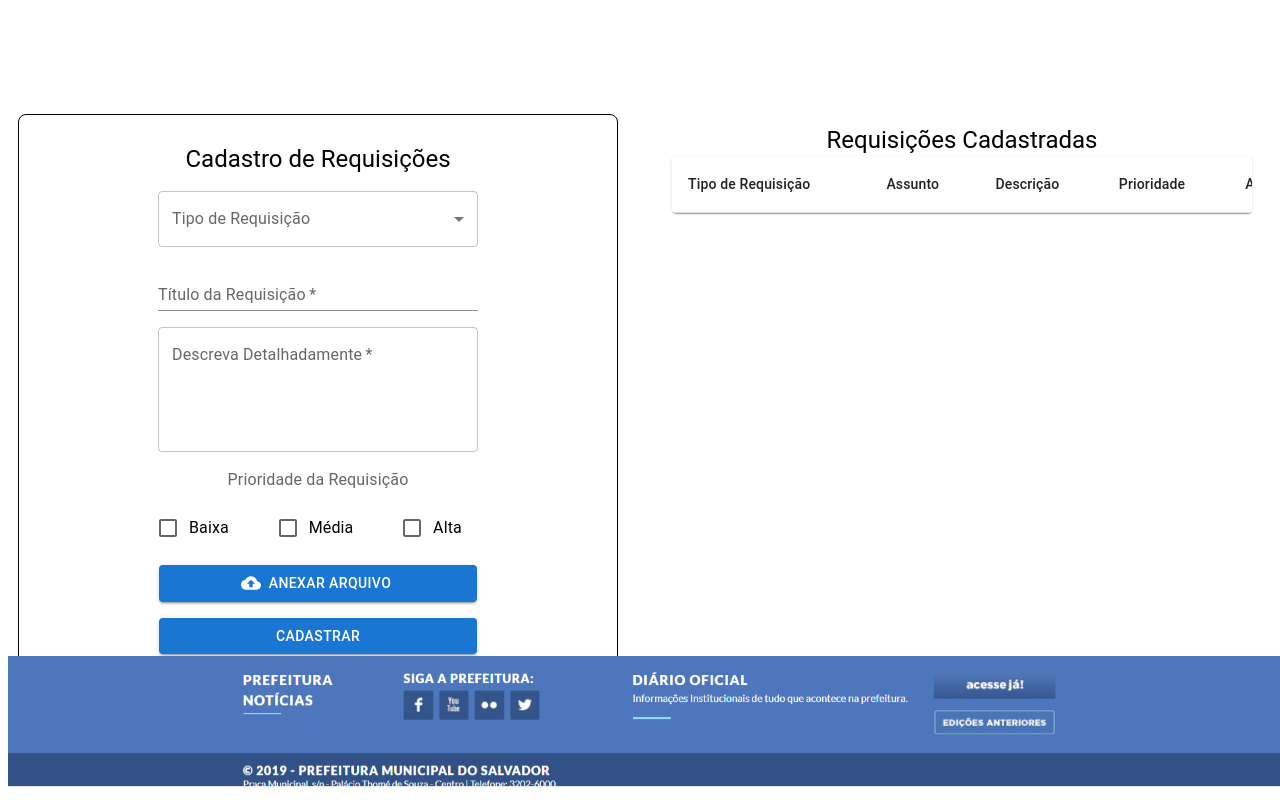
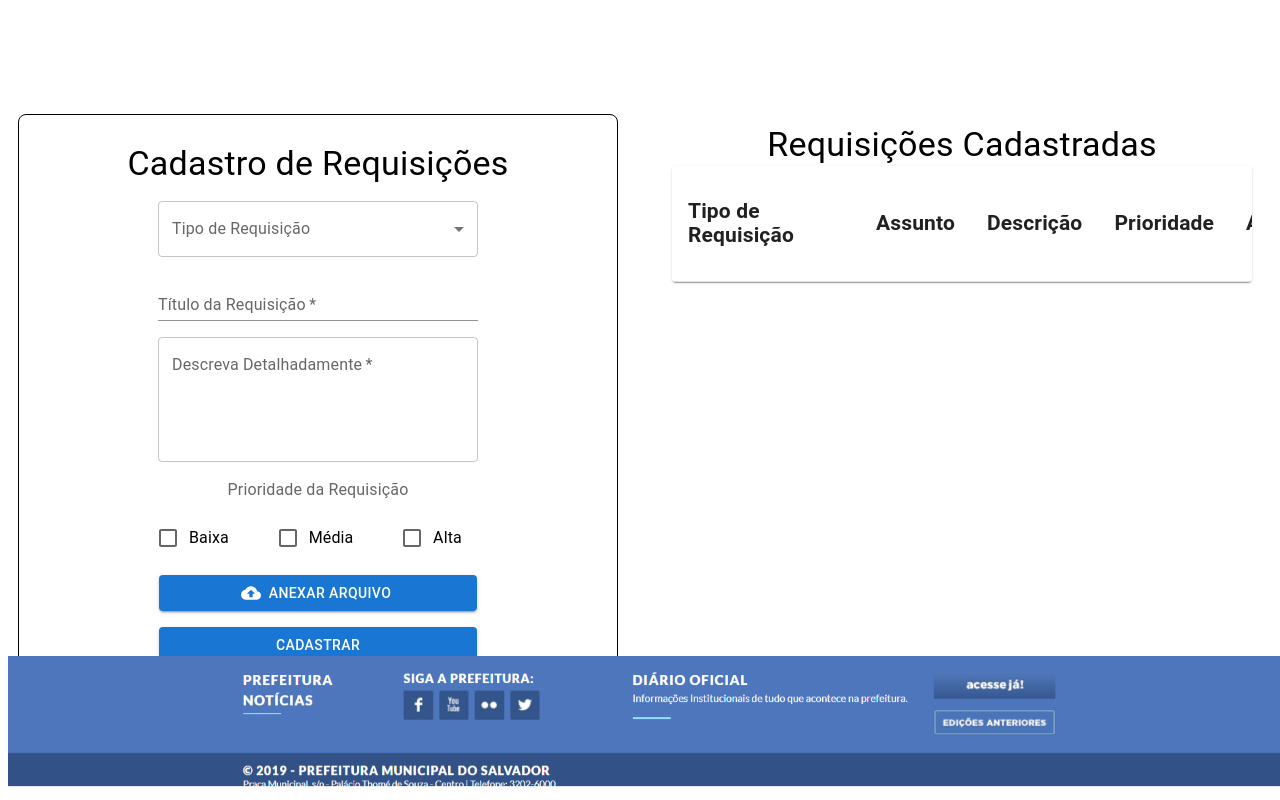
Before and after one commit to cortoppassi/voce-vereador-app, a Next.js app: page /cadRequisicoes in a window 1280 px wide. Built offline with nearby package versions, Linux system fonts and the light colour scheme; grey boxes are pictures that could not be loaded.

Commit message:
fix/table

```diff
--- a/src/pages/cadRequisicoes.js
+++ b/src/pages/cadRequisicoes.js
@@ -100,7 +100,7 @@ export default function CadRequisicoes() {
           noValidate
           autoComplete="off"
         >
-          <Typography variant="h5">Cadastro de Requisições</Typography>
+          <Typography variant="h4">Cadastro de Requisições</Typography>
 
           <FormControl sx={{ m: 1, minWidth: 80 }}>
             <InputLabel id="demo-simple-select-standard-label">
@@ -192,17 +192,17 @@ export default function CadRequisicoes() {
             padding: "20px"
           }}
         >
-          <Typography variant="h5">Requisições Cadastradas</Typography>
+          <Typography variant="h4">Requisições Cadastradas</Typography>
 
           <TableContainer component={Paper} sx={{  }}>
       <Table sx={{ minWidth: 650 }} aria-label="simple table">
         <TableHead>
           <TableRow>
-            <TableCell>Tipo de Requisição</TableCell>
-            <TableCell>Assunto</TableCell>
-            <TableCell>Descrição</TableCell>
-            <TableCell>Prioridade</TableCell>
-            <TableCell>Ações</TableCell>
+            <TableCell><h2>Tipo de Requisição</h2></TableCell>
+            <TableCell><h2>Assunto</h2></TableCell>
+            <TableCell><h2>Descrição</h2></TableCell>
+            <TableCell><h2>Prioridade</h2></TableCell>
+            <TableCell><h2>Ações</h2></TableCell>
           </TableRow>
         </TableHead>
         <TableBody>
--- a/src/pages/cadUsuario.js
+++ b/src/pages/cadUsuario.js
@@ -41,10 +41,8 @@ export default function CadUsuario() {
     const email = formData.get("email");
     const telefone = formData.get("telefone");
 
-    // Salvar login e senha no localStorage como JSON
     localStorage.setItem("user", JSON.stringify({ login, password, cpf, email, telefone }));
 
-    // Redirecionar para a página de login
     window.location.href = "/login";
   };
 
```
